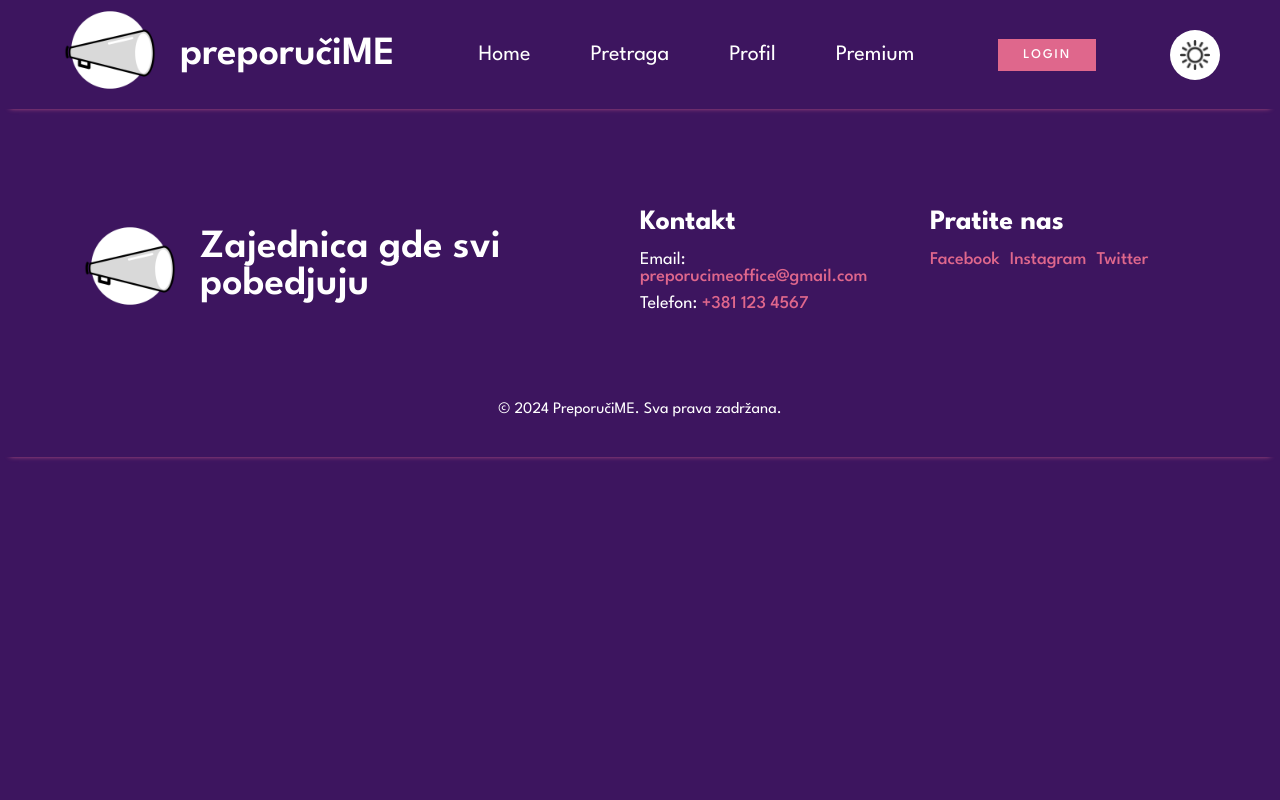
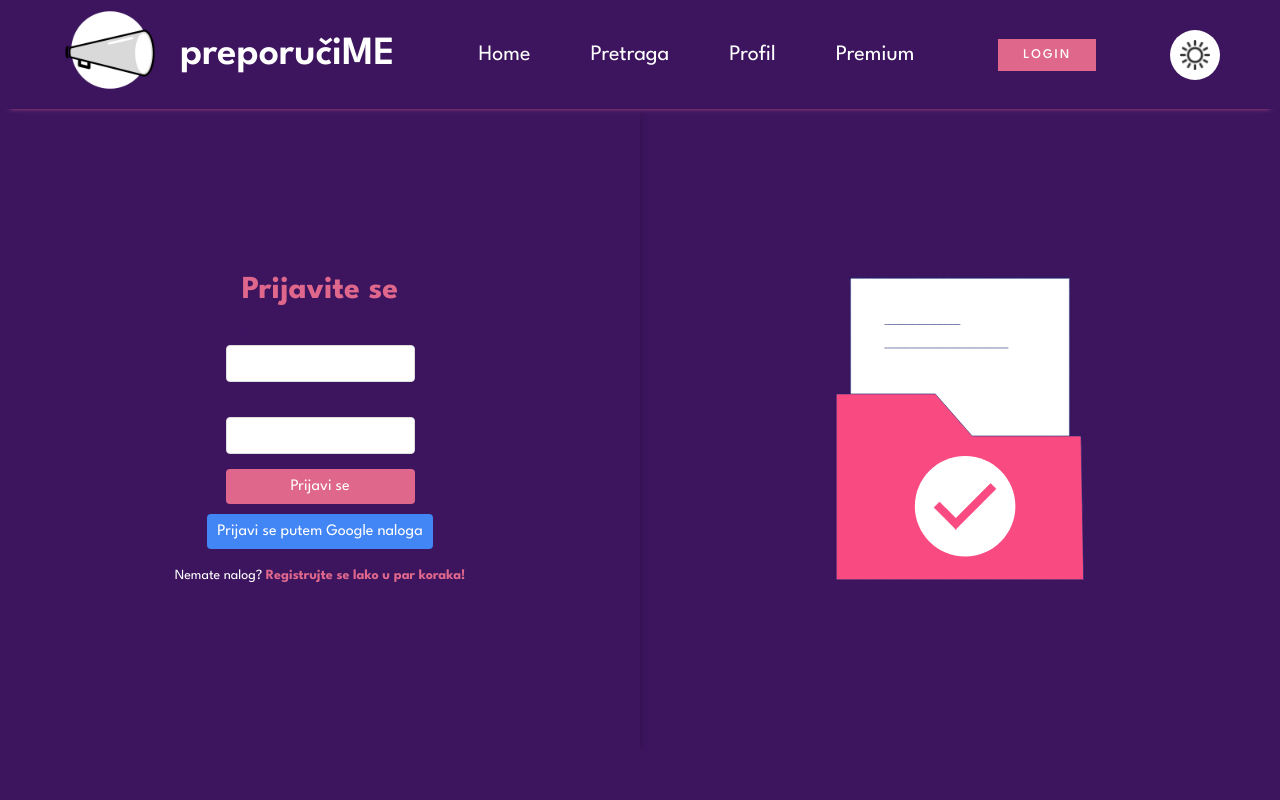
Before and after one commit to VladaPn/preporuciME, a React (Vite) app: page /login in a window 1280 px wide. Shown: the top 800 px of the page. Built offline with nearby package versions, Linux system fonts and the light colour scheme.

Commit message:
sredjeni login linkovi, baner na pretrazi i login stranica resp

```diff
--- a/src/App.jsx
+++ b/src/App.jsx
@@ -10,6 +10,7 @@ import PreporukaDetalj from './Pages/PreporukaDetalj/PreporukaDetalj';
 import Profil from './Pages/Profil/Profil';
 import IzmeniProfil from './Pages/IzmeniProfil/IzmeniProfil';
 import OglasiDetalj from './Pages/OglasiDetalj/OglasiDetalj';
+import Login from './Pages/Login/Login';
 
 
 const App = () => {
@@ -25,6 +26,7 @@ const App = () => {
             <Route path="/profil" element={<Profil/>} />
             <Route path="/izmeniprofil" element={<IzmeniProfil/>} />
             <Route path="/oglasi/:id" element={<OglasiDetalj/>} />
+            <Route path="/login" element={<Login/>} />
           </Routes>
           <Footer />
         </ThemeProvider>
--- a/src/Components/Hero/Hero.css
+++ b/src/Components/Hero/Hero.css
@@ -53,12 +53,32 @@
     color: white;
     margin-right: 20px;
 }
+.prijava-login{
+    background-color: #df678c;
+    border: 1px solid white;
+    cursor: pointer;
+    color: white;
+    margin-right: 20px;
+}
 .left-hero p span{
     font-size: 30px;
     display: block;
     margin-top: 20px;
 }
 .novi{display: none;}
+.prijava a{
+    text-decoration: none;
+    font-size: inherit;
+    color: inherit;
+}
+.prijava-login a{
+    text-decoration: none;
+    font-size: inherit;
+    color: inherit;
+    display: inline-block;
+    padding: 10px 25px;
+    font-size: 20px;
+}
 @media(max-width:1550px){
     .left-hero h2{
         font-size:40px;
@@ -142,7 +162,7 @@
 @media(max-width:538px){
     .left-hero h2{
         font-size:20px;
-        padding-left: 65px;
+        padding-left: 90px;
     }
     .left-hero p{
         margin-top: 40px;
@@ -158,10 +178,10 @@
 @media(max-width:462px){
     .left-hero h2{
         font-size:20px;
-        padding-left: 45px;
+        padding-left: 55px;
     }
     .box-rounded{
-        width: 40px;
+        width: 45px !important;
     }
     .left-hero .prijava{
         padding: 8px 20px;
--- a/src/Components/Hero/Hero.jsx
+++ b/src/Components/Hero/Hero.jsx
@@ -2,6 +2,7 @@ import React, { useContext } from 'react'
 import { ThemeContext } from '../../Context/ThemeContext'
 import './Hero.css'
 import hero_main from '../../assets/hero_main.jpg'
+import { Link } from 'react-router-dom'
 
 const Hero = () => {
  const {theme} = useContext(ThemeContext);
@@ -11,7 +12,7 @@ const Hero = () => {
         <div className={`box-rounded ${theme?'box-dark':''}`}></div>
         <h2>Dobrodošli <br className='novi' /> na <br className='novi' /> PreporučiME</h2>
         <p> platformu koja vas povezuje sa najboljim pružaocima usluga i omogućava vam da zaradite dok preporučujete druge! Bilo da nudite uslugu ili tražite pouzdane stručnjake, ovde je mesto gde vaša reputacija raste. Objavite svoj oglas, pružite vrhunske usluge, i dozvolite vašim zadovoljnim korisnicima da vas preporuče. Svaka preporuka donosi zaradu – kako vama, tako i onima koji vas preporučuju. <br /><span>Pridružite se zajednici gde se kvalitet prepoznaje i nagrađuje!</span></p>
-        <button className='prijava'>Prijavi se</button> <button className='prijava'>Registruj se</button>
+        <button className='prijava-login'><Link to='/login' >Login</Link></button> <button className='prijava'>Registruj se</button>
       </div>
       <div className="right-hero">
         <img src={hero_main} alt="" />
--- a/src/Components/Navbar/Navbar.css
+++ b/src/Components/Navbar/Navbar.css
@@ -156,7 +156,11 @@
 .korisnik img {
     max-width: 20px;
 }
-
+.navbar button a{
+    text-decoration: none;
+    font-size: inherit;
+    color: inherit;
+}
 /* Medijske upite */
 @media(max-width: 1100px) {
     .navbar {
@@ -254,6 +258,16 @@
     }
     .side-menu {
         width: 200px;
+    }
+}
+@media(max-width:730px){
+    #no-toggle {
+        padding-right: 170px;
+    }
+}
+@media(max-width:711px){
+    #no-toggle {
+        padding-right: 165px;
     }
 }
 @media(max-width: 690px) {
--- a/src/Components/Navbar/Navbar.jsx
+++ b/src/Components/Navbar/Navbar.jsx
@@ -30,7 +30,7 @@ const Navbar = () => {
           <li><Link to='/profil' onClick={handleCloseMenu}>Profil</Link></li>
           <li><Link to='/premium' onClick={handleCloseMenu}>Premium</Link></li>
         </ul>
-        <button className='login'>Login</button>
+        <Link to='/login' onClick={handleCloseMenu}><button className='login'>Login</button></Link>
         <a href="" className="korisnik"><img src={user} alt="" /></a>
         <button
           onClick={() => setTheme(prevCheck => !prevCheck)}
@@ -57,7 +57,7 @@ const Navbar = () => {
           <li><Link to='/profil' onClick={handleCloseMenu}>Profil</Link></li>
           <li><Link to='/premium' onClick={handleCloseMenu}>Premium</Link></li>
           <a href="" className="korisnik"><img src={user} alt="" /></a>
-          <button onClick={handleCloseMenu}>Login</button>
+          <button onClick={handleCloseMenu}><Link to='/login' onClick={handleCloseMenu}>Login</Link></button>
         </ul>
       </div>
     </div>
--- /dev/null
+++ b/src/Pages/Login/Login.css
@@ -0,0 +1,128 @@
+/* Globalni stilovi */
+body, html {
+    margin: 0;
+    padding: 0;
+    font-family: Arial, sans-serif;
+    height: 100%;
+}
+
+/* Kontejner za login stranicu */
+.login-container {
+    display: grid;
+    grid-template-columns: 1fr 1fr;
+    min-height: 80vh;
+    overflow: hidden;
+}
+
+/* Stil za formu */
+.login-form {
+    display: flex;
+    flex-direction: column;
+    align-items: center;
+    justify-content: center;
+    padding: 20px;
+    box-shadow: 0 4px 8px rgba(0, 0, 0, 0.2);
+}
+
+/* Stil za naslov forme */
+.login-form h1 {
+    color: #df678c; /* Ružičasta boja za naslov */
+    margin-bottom: 20px;
+}
+
+/* Stil za input grupe */
+.input-group {
+    margin-bottom: 15px;
+    width: 100%;
+}
+
+.input-group label {
+    display: block;
+    margin-bottom: 5px;
+    font-weight: bold;
+    color: #3d155f;
+}
+
+.input-group input {
+    width: 100%;
+    padding: 10px;
+    border: 1px solid #ddd;
+    border-radius: 4px;
+    font-size: 16px;
+}
+
+/* Stil za dugme */
+.button {
+    width: 100%;
+    padding: 10px;
+    border: none;
+    border-radius: 4px;
+    color: #fff;
+    background-color: #df678c;
+    font-size: 16px;
+    cursor: pointer;
+    transition: background-color 0.3s ease;
+}
+
+.button:hover {
+    background-color: #c94c6b;
+}
+
+/* Stil za dugme za prijavu putem Google naloga */
+.google-login {
+    background-color: #4285F4; /* Google plava boja */
+    margin-top: 10px;
+}
+
+.google-login:hover {
+    background-color: #357ae8;
+}
+
+/* Stil za link ka registraciji */
+.register-link {
+    margin-top: 20px;
+    font-size: 14px;
+}
+
+.register-link a {
+    color: #df678c;
+    text-decoration: none;
+    font-weight: bold;
+}
+
+.register-link a:hover {
+    text-decoration: underline;
+}
+
+/* Stil za deo sa slikom ili gradientom */
+.image-section {
+    background: transparent;
+    display: flex;
+    align-items: center;
+    justify-content: center;
+}
+
+/* Ako želite da dodate sliku, koristite klasu image */
+.image-section .image {
+    width: 100%;
+    height: 100%;
+    background: url('path-to-your-image.jpg') no-repeat center center;
+    background-size: cover;
+}
+
+
+/* Za mobilne uređaje */
+@media (max-width: 768px) {
+    .login-container {
+        grid-template-columns: 1fr;
+        grid-template-rows: auto 1fr;
+    }
+
+    .image-section img{
+        max-width: 100%; /* Sakrij sliku ili gradient na manjim ekranima */
+    }
+
+    .login-form {
+        grid-row: 2;
+    }
+}
--- /dev/null
+++ b/src/Pages/Login/Login.jsx
@@ -0,0 +1,57 @@
+import React, { useContext, useState } from 'react';
+import './Login.css';
+import { ThemeContext } from '../../Context/ThemeContext';
+import forma_gif from '../../assets/forma.gif'
+
+const Login = () => {
+  const [email, setEmail] = useState('');
+  const [password, setPassword] = useState('');
+  const {theme} = useContext(ThemeContext);
+
+  const handleLogin = (e) => {
+    e.preventDefault();
+    // Dodajte logiku za prijavu ovde
+  };
+
+  return (
+    <div className={`login-container ${theme?'theme-dark':''}`}>
+      <div className="login-form">
+        <h1>Prijavite se</h1>
+        <form onSubmit={handleLogin}>
+          <div className="input-group">
+            <label htmlFor="email">Email:</label>
+            <input
+              type="email"
+              id="email"
+              value={email}
+              onChange={(e) => setEmail(e.target.value)}
+              required
+            />
+          </div>
+          <div className="input-group">
+            <label htmlFor="password">Lozinka:</label>
+            <input
+              type="password"
+              id="password"
+              value={password}
+              onChange={(e) => setPassword(e.target.value)}
+              required
+            />
+          </div>
+          <button type="submit" className="button">Prijavi se</button>
+        </form>
+        <div className="social-login">
+          <button className="button google-login">Prijavi se putem Google naloga</button>
+        </div>
+        <div className="register-link">
+          <p>Nemate nalog? <a href="/register">Registrujte se lako u par koraka!</a></p>
+        </div>
+      </div>
+      <div className="image-section">
+        <img src={forma_gif} alt="" />
+      </div>
+    </div>
+  );
+};
+
+export default Login;
--- a/src/Pages/Pretraga/Pretraga.jsx
+++ b/src/Pages/Pretraga/Pretraga.jsx
@@ -100,6 +100,21 @@ const Pretraga = () => {
           <p>{query.trim() === '' ? 'Unesite ključne reči za pretragu.' : 'Nema rezultata za vašu pretragu.'}</p>
         )}
       </div>
+
+      {/* Dodaj baner pre futera */}
+      <div className="banner-container">
+  <div className="scroll-banner">
+    <div className={`banner-item ${theme?'banner-item-dark':''}`}>najbolje</div>
+    <div className={`banner-item ${theme?'banner-item-dark':''}`}>najpovoljnije</div>
+    <div className={`banner-item ${theme?'banner-item-dark':''}`}>najbrže</div>
+    <div className={`banner-item preporuka-item ${theme?'banner-item-dark preporuka-dark-item':''}`}>PreporuciME</div>
+    <div className={`banner-item ${theme?'banner-item-dark':''}`}>najbolje</div>
+    <div className={`banner-item ${theme?'banner-item-dark':''}`}>najpovoljnije</div>
+    <div className={`banner-item ${theme?'banner-item-dark':''}`}>najbrže</div>
+    <div className={`banner-item preporuka-item ${theme?'banner-item-dark preporuka-dark-item':''}`}>PreporuciME</div>
+  </div>
+</div>
+
     </div>
   );
 };
--- a/src/Pages/Profil/Profil.css
+++ b/src/Pages/Profil/Profil.css
@@ -53,7 +53,11 @@
 }
 .najnovije-preporuke, .najnoviji-oglasi{
     margin-bottom: 40px;
-}.najnovije-preporuke h2, .najnoviji-oglasi h2{
+}
+.najnovije-preporuke ul h3, .najnoviji-oglasi ul h3{
+    margin-top: 30px;
+}
+.najnovije-preporuke h2, .najnoviji-oglasi h2{
     font-size: 30px;
     font-weight: 600;
     padding-left: 80px;
```
Also changed, not shown: src/Pages/Pretraga/Pretraga.css (+55 -0 lines), src/assets/forma.gif (added).
